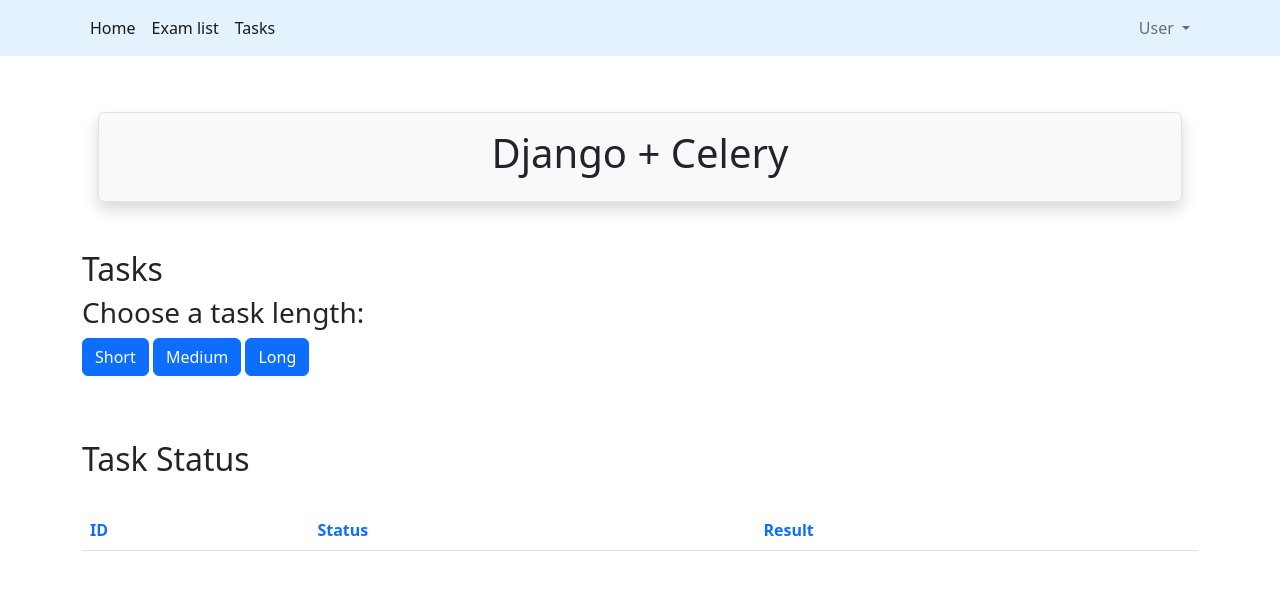
After one commit to kolomiiets-taras/quiz, a Django app: page /home/ in a window 1280 px wide. The commit adds this page. Shown: the top 590 px of the page. Run offline with Django 4.2, Linux system fonts and the light colour scheme; lists and menus that the app fills with data are empty; parts of the project's set-up code (start-up, migrations or seed data) failed here and were passed over; some libraries are stand-ins or nearby versions.

Commit message:
lesson 31

```diff
--- a/src/app/__init__.py
+++ b/src/app/__init__.py
@@ -0,0 +1,3 @@
+from .celery import app1 as celery_app
+
+__all__ = ('celery_app', )
--- a/src/app/urls.py
+++ b/src/app/urls.py
@@ -5,13 +5,19 @@ from django.urls import include
 from django.urls import path
 from django.views.generic import TemplateView
 
+from task.views import get_status, run_task, home
+
 urlpatterns = [
     path('admin/', admin.site.urls),
     path('', TemplateView.as_view(template_name='index.html'), name='index'),
     path('accounts/', include('accounts.urls')),
     path('accounts/', include('django.contrib.auth.urls')),
     path('quiz/', include('quiz.urls')),
+    path('home/', home, name='task_home'),
+    path('tasks/<task_id>/', get_status, name='get_status'),
+    path('tasks/', run_task, name='run_task'),
 ]
+
 
 if settings.DEBUG:
     urlpatterns += static(settings.MEDIA_URL, document_root=settings.MEDIA_ROOT)
--- a/src/quiz/management/commands/send_report.py
+++ b/src/quiz/management/commands/send_report.py
@@ -31,7 +31,7 @@ class Command(BaseCommand):
                         result.user.username,
                         result.exam.title,
                         f'{result.num_correct_answers}/{result.num_incorrect_answers}',
-                        result.points(),
+                        result.get_points,
                         f'{round((result.update_timestamp - result.create_timestamp).total_seconds())}s.'
                     ]
                 )
--- /dev/null
+++ b/src/task/apps.py
@@ -0,0 +1,6 @@
+from django.apps import AppConfig
+
+
+class TaskConfig(AppConfig):
+    default_auto_field = 'django.db.models.BigAutoField'
+    name = 'task'
--- /dev/null
+++ b/src/task/static/main.js
@@ -0,0 +1,43 @@
+$(document).ready(() => {
+   console.log('Status Check!');
+});
+
+$('.btn').on('click', function () {
+    $.ajax({
+        url: '/tasks/',
+        data: { type: $(this).data('type') },
+        method: 'POST',
+    })
+        .done((res) => {
+            getStatus(res.task_id);
+        })
+        .fail((err) => {
+            console.log(err);
+        });
+});
+
+function getStatus(taskId) {
+    $.ajax({
+        url: `/tasks/${taskId}/`,
+        method: 'GET'
+    })
+        .done((res) => {
+            const html = `
+                <tr>
+                    <td>${res.task_id}</td>
+                    <td>${res.task_status}</td>
+                    <td>${res.task_result}</td>
+                </tr>`
+            $('#tasks').prepend(html);
+
+            const taskStatus = res.task_status;
+
+            if (taskStatus === 'SUCCESS' || taskStatus === 'FAILURE') return false;
+            setTimeout(function () {
+                getStatus(res.task_id);
+            }, 1000);
+        })
+        .fail((err) => {
+            console.log(err)
+        });
+}
--- /dev/null
+++ b/src/task/templates/task/home.html
@@ -0,0 +1,47 @@
+{% extends 'base.html' %}
+
+{% load static %}
+
+{% block title %}
+    Django + Celery
+{% endblock %}
+
+{% block header %}
+    Django + Celery
+{% endblock %}
+
+{% block content %}
+<div class="column is-two-thirds">
+    <div>
+        <h2 class="title is-2">Tasks</h2>
+        <h3>Choose a task length:</h3>
+        <div class="field is-grouped">
+            <p class="control">
+                <button class="btn btn-primary" data-type="1">Short</button>
+                <button class="btn btn-primary" data-type="2">Medium</button>
+                <button class="btn btn-primary" data-type="3">Long</button>
+            </p>
+        </div>
+    </div>
+    <br><br>
+    <div>
+        <h2 class="title is-2">Task Status</h2>
+        <br>
+        <table class="table is-fullwidth">
+            <thead>
+            <tr class="text-primary">
+                <th>ID</th>
+                <th>Status</th>
+                <th>Result</th>
+            </tr>
+            </thead>
+            <tbody id="tasks">
+            </tbody>
+        </table>
+    </div>
+</div>
+{% endblock %}
+
+{% block js %}
+    <script type="text/javascript" src="{% static 'main.js' %}"></script>
+{% endblock %}
--- /dev/null
+++ b/src/task/views.py
@@ -0,0 +1,32 @@
+from celery.result import AsyncResult
+
+from django.http import JsonResponse
+from django.shortcuts import render
+from django.views.decorators.csrf import csrf_exempt
+
+from .tasks import create_task
+
+
+def home(request):
+    return render(request, 'task/home.html')
+
+
+@csrf_exempt
+def run_task(request):
+    if request.POST:
+        task_type = request.POST.get("type")
+        task = create_task.delay(task_type)
+
+        return JsonResponse({"task_id": task.id}, status=202)
+
+
+def get_status(request, task_id):
+    if request.method == 'GET':
+        task_result = AsyncResult(task_id)
+        result = {
+            "task_id": task_id,
+            "task_status": task_result.status,
+            "task_result": '' if task_result.result is None else str(task_result.result)
+        }
+
+        return JsonResponse(result, status=200)
--- a/src/templates/base.html
+++ b/src/templates/base.html
@@ -20,5 +20,7 @@
         <script src="https://cdn.jsdelivr.net/npm/bootstrap@5.2.2/dist/js/bootstrap.bundle.min.js"
                 integrity="sha384-OERcA2EqjJCMA+/3y+gxIOqMEjwtxJY7qPCqsdltbNJuaOe923+mo//f6V8Qbsw3"
                 crossorigin="anonymous"></script>
+        <script src="https://ajax.googleapis.com/ajax/libs/jquery/3.6.0/jquery.min.js"></script>
+        {% block js %}{% endblock %}
     </body>
 </html>
--- a/src/templates/includes/header.html
+++ b/src/templates/includes/header.html
@@ -16,6 +16,9 @@
                 </li>
                 <li class="nav-item">
                     <a class="nav-link active" aria-current="page" href="{% url 'quiz:list' %}">Exam list</a>
+                </li>
+                <li class="nav-item">
+                    <a class="nav-link active" aria-current="page" href="{% url 'task_home' %}">Tasks</a>
                 </li>
             </ul>
             {% if request.path %}
```
Also changed, not shown: docker-compose.yml (+10 -10 lines), src/app/celery.py (added, +7 -0 lines), src/app/settings.py (+6 -5 lines), src/quiz/views.py (+7 -4 lines), src/task/tasks.py (added, +8 -0 lines), src/task/__init__.py (added).
